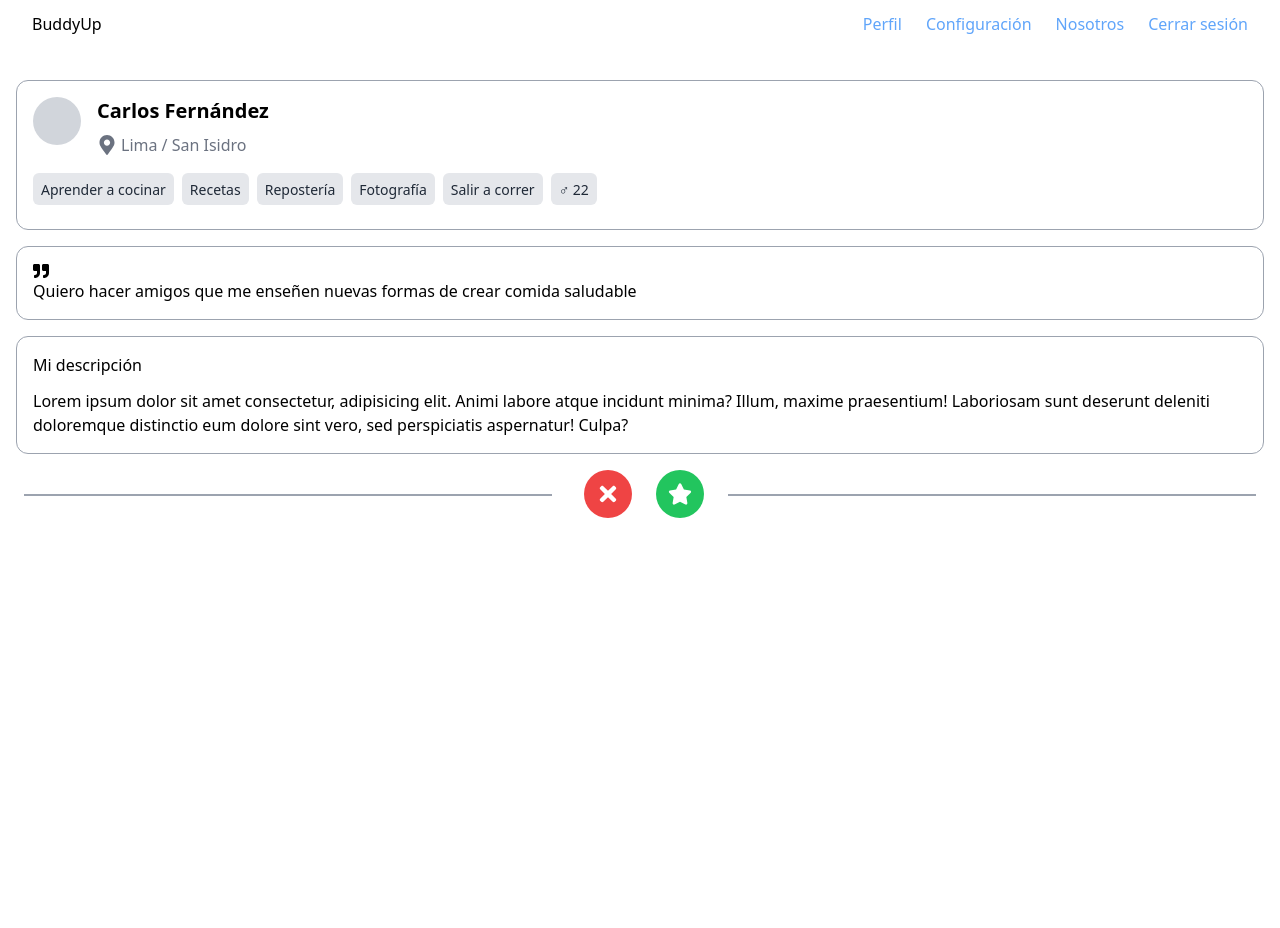
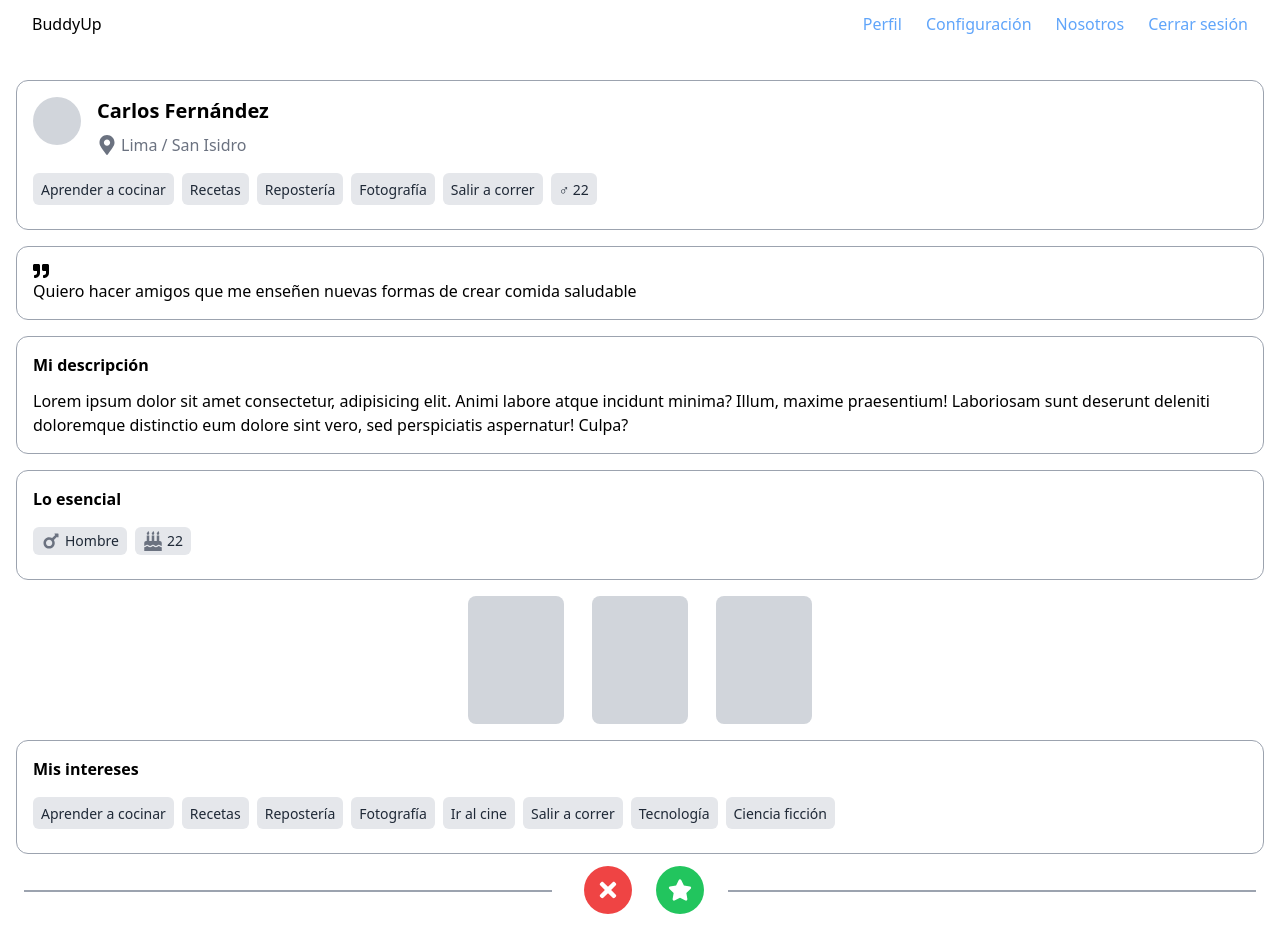
Before and after one commit to No-Country/s9-06-m-csharp, a React (Vite) app in the folder client/: page / in a window 1280 px wide. Before the commit the page ends 800 px from the top, so only its background shows below. Built offline with nearby package versions, Linux system fonts and the light colour scheme.

Commit message:
Maquetado de Swipe listo

```diff
--- a/client/src/Components/PerfilSwipe/PerfilSwipe.jsx
+++ b/client/src/Components/PerfilSwipe/PerfilSwipe.jsx
@@ -1,8 +1,6 @@
-import React from 'react';
-import { FaMapMarkerAlt, FaQuoteRight } from 'react-icons/fa';
-import Tag from '../Tag/Tag.jsx';
-import BtnX from '../BtnX/BtnX.jsx';
-import BtnStar from '../BtnStar/BtnStar.jsx';
+import React from 'react'
+import { FaMapMarkerAlt, FaQuoteRight, FaMars, FaBirthdayCake} from 'react-icons/fa'
+import Tag from '../Tag/Tag.jsx'
 
 const PerfilSwipe = () => {
 	return (
@@ -37,7 +35,7 @@ const PerfilSwipe = () => {
 				</div>
 			</div>
 			<div className='bg-white border border-gray-400 rounded-xl p-4 m-4'>
-				<p className='pb-3'>Mi descripción</p>
+				<p className='pb-3 font-bold'>Mi descripción</p>
 				<div className='flex items-start'>
 					<p>
 						Lorem ipsum dolor sit amet consectetur, adipisicing elit. Animi
@@ -47,14 +45,33 @@ const PerfilSwipe = () => {
 					</p>
 				</div>
 			</div>
-			<div className='flex justify-between mx-6 space-x-6'>
-				<div className='border-t-2 border-gray-400 flex-grow my-6 mr-2'></div>
-				<BtnX />
-				<BtnStar />
-				<div className='border-t-2 border-gray-400 flex-grow my-6 ml-2'></div>
+			<div className='bg-white border border-gray-400 rounded-xl p-4 mx-4 mt-4'>
+				<p className='font-bold'>Lo esencial</p>
+				<div className='mt-4'>
+					<Tag text={<div className='flex items-center'><FaMars className='w-5 h-5 text-gray-500 mr-1'/>Hombre</div>}/>
+					<Tag text={<div className='flex items-center'><FaBirthdayCake className='w-5 h-5 text-gray-500 mr-1'/>22</div>}/>
+				</div>
+			</div>
+			<div className='flex justify-center gap-7 mt-4'>
+				<div className='bg-gray-300 rounded-lg w-24 h-32'></div>
+				<div className='bg-gray-300 rounded-lg w-24 h-32'></div>
+				<div className='bg-gray-300 rounded-lg w-24 h-32'></div>
+			</div>
+			<div className='bg-white border border-gray-400 rounded-xl p-4 mx-4 mt-4'>
+				<p className='font-bold'>Mis intereses</p>
+				<div className='mt-4'>
+					<Tag text='Aprender a cocinar' />
+					<Tag text='Recetas' />
+					<Tag text='Repostería' />
+					<Tag text='Fotografía' />
+					<Tag text='Ir al cine' />
+					<Tag text='Salir a correr' />
+					<Tag text='Tecnología' />
+					<Tag text='Ciencia ficción' />
+				</div>
 			</div>
 		</>
-	);
-};
+	)
+}
 
-export default PerfilSwipe;
+export default PerfilSwipe
--- a/client/src/Views/Swipe.jsx
+++ b/client/src/Views/Swipe.jsx
@@ -1,12 +1,20 @@
 import MenuTop from '../Components/MenuTop/MenuTop'
 import PerfilSwipe from '../Components/PerfilSwipe/PerfilSwipe'
 import MenuBtm from '../Components/MenuBtm/MenuBtm'
+import BtnX from '../Components/BtnX/BtnX'
+import BtnStar from '../Components/BtnStar/BtnStar'
 
 const Swipe = () => {
 	return (
 		<>
 			<MenuTop />
 			<PerfilSwipe />
+			<div className='flex justify-between mx-6 space-x-6 pt-3'>
+				<div className='border-t-2 border-gray-400 flex-grow my-6 mr-2'></div>
+				<BtnX />
+				<BtnStar />
+				<div className='border-t-2 border-gray-400 flex-grow my-6 ml-2'></div>
+			</div>
 			<div className='flex justify-center sticky bottom-0 bg-white mt-3'>
 				<MenuBtm />
 			</div>
```
